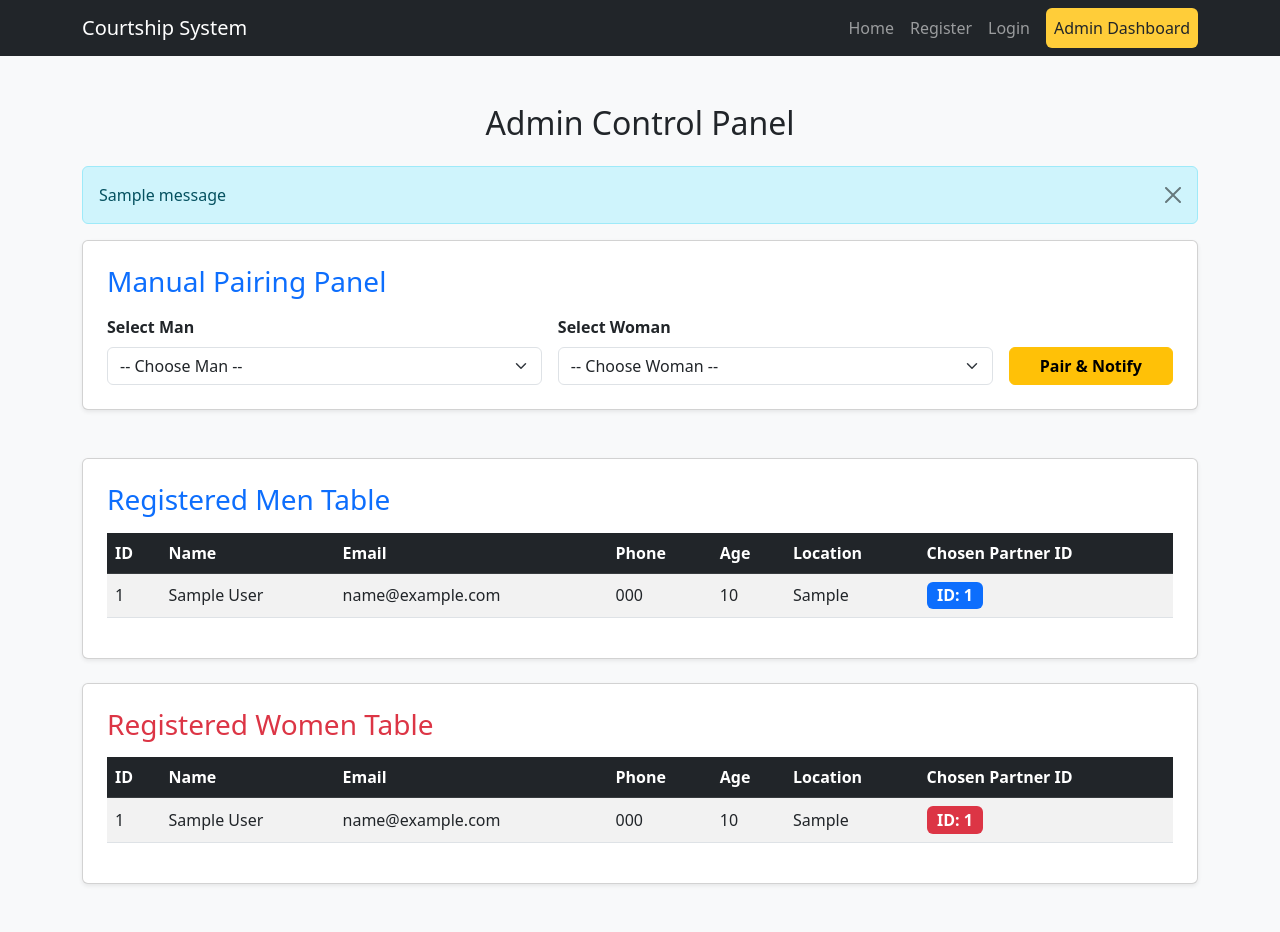
After one commit to maselesimon113-svg/courtship-system, a Flask app: page /admin in a window 1280 px wide. The commit adds this page. Run offline with Flask 3, Linux system fonts and the light colour scheme; the visitor is signed in with stand-in values (Sample User, id 1); tables that the repository leaves empty hold one stand-in row (values such as "Sample post"); one stand-in notice (Sample message) is shown.

Commit message:
Add files via upload

```diff
--- /dev/null
+++ b/templates/admin.html
@@ -0,0 +1,160 @@
+<!DOCTYPE html>
+<html lang="en">
+<head>
+    <meta charset="UTF-8">
+    <meta name="viewport" content="width=device-width, initial-scale=1.0">
+    <title>Admin Dashboard - Courtship System</title>
+    <link href="https://cdn.jsdelivr.net/npm/bootstrap@5.3.0/dist/css/bootstrap.min.css" rel="stylesheet">
+</head>
+<body class="bg-light">
+    <!-- Navigation Bar -->
+    <nav class="navbar navbar-expand-lg navbar-dark bg-dark">
+        <div class="container">
+            <a class="navbar-brand" href="#">Courtship System</a>
+            <div class="navbar-nav ms-auto">
+                <a class="nav-item nav-link" href="{{ url_for('home') }}">Home</a>
+                <a class="nav-item nav-link" href="{{ url_for('register') }}">Register</a>
+                <a class="nav-item nav-link" href="{{ url_for('login') }}">Login</a>
+                <a class="nav-item nav-link btn btn-warning text-dark active ms-2" href="{{ url_for('admin') }}">Admin Dashboard</a>
+            </div>
+        </div>
+    </nav>
+
+    <div class="container my-5">
+        <h2 class="mb-4 text-center">Admin Control Panel</h2>
+
+        <!-- Flash Messages -->
+        {% with messages = get_flashed_messages() %}
+            {% if messages %}
+                {% for message in messages %}
+                    <div class="alert alert-info alert-dismissible fade show" role="alert">
+                        {{ message }}
+                        <button type="button" class="btn-close" data-bs-dismiss="alert" aria-label="Close"></button>
+                    </div>
+                {% endfor %}
+            {% endif %}
+        {% endwith %}
+
+        <!-- Manual Pairing Panel -->
+        <div class="card p-4 shadow-sm mb-5">
+            <h3 class="card-title text-primary mb-3">Manual Pairing Panel</h3>
+            <form action="{{ url_for('pair_users') }}" method="POST" class="row g-3">
+                <div class="col-md-5">
+                    <label class="form-label fw-bold">Select Man</label>
+                    <select name="man_id" class="form-select" required>
+                        <option value="" disabled selected>-- Choose Man --</option>
+                        {% for man in men %}
+                            <option value="{{ man.id }}">
+                                {{ man.full_name }} (Wants ID: {{ man.selected_partner_id or 'None' }})
+                            </option>
+                        {% endfor %}
+                    </select>
+                </div>
+                <div class="col-md-5">
+                    <label class="form-label fw-bold">Select Woman</label>
+                    <select name="woman_id" class="form-select" required>
+                        <option value="" disabled selected>-- Choose Woman --</option>
+                        {% for woman in women %}
+                            <option value="{{ woman.id }}">
+                                {{ woman.full_name }} (Wants ID: {{ woman.selected_partner_id or 'None' }})
+                            </option>
+                        {% endfor %}
+                    </select>
+                </div>
+                <div class="col-md-2 align-self-end">
+                    <button type="submit" class="btn btn-warning w-100 fw-bold">Pair & Notify</button>
+                </div>
+            </form>
+        </div>
+
+        <!-- Registered Men Table -->
+        <div class="card p-4 shadow-sm mb-4">
+            <h3 class="text-primary mb-3">Registered Men Table</h3>
+            <div class="table-responsive">
+                <table class="table table-striped table-hover align-middle">
+                    <thead class="table-dark">
+                        <tr>
+                            <th>ID</th>
+                            <th>Name</th>
+                            <th>Email</th>
+                            <th>Phone</th>
+                            <th>Age</th>
+                            <th>Location</th>
+                            <th>Chosen Partner ID</th>
+                        </tr>
+                    </thead>
+                    <tbody>
+                        {% for man in men %}
+                        <tr>
+                            <td>{{ man.id }}</td>
+                            <td>{{ man.full_name }}</td>
+                            <td>{{ man.email }}</td>
+                            <td>{{ man.phone_number }}</td>
+                            <td>{{ man.age }}</td>
+                            <td>{{ man.location }}</td>
+                            <td>
+                                {% if man.selected_partner_id %}
+                                    <span class="badge bg-primary fs-6">ID: {{ man.selected_partner_id }}</span>
+                                {% else %}
+                                    <span class="badge bg-secondary fs-6">None</span>
+                                {% endif %}
+                            </td>
+                        </tr>
+                        {% else %}
+                        <tr>
+                            <td colspan="7" class="text-center text-muted">No men registered yet.</td>
+                        </tr>
+                        {% endfor %}
+                    </tbody>
+                </table>
+            </div>
+        </div>
+
+        <!-- Registered Women Table -->
+        <div class="card p-4 shadow-sm mb-4">
+            <h3 class="text-danger mb-3">Registered Women Table</h3>
+            <div class="table-responsive">
+                <table class="table table-striped table-hover align-middle">
+                    <thead class="table-dark">
+                        <tr>
+                            <th>ID</th>
+                            <th>Name</th>
+                            <th>Email</th>
+                            <th>Phone</th>
+                            <th>Age</th>
+                            <th>Location</th>
+                            <th>Chosen Partner ID</th>
+                        </tr>
+                    </thead>
+                    <tbody>
+                        {% for woman in women %}
+                        <tr>
+                            <td>{{ woman.id }}</td>
+                            <td>{{ woman.full_name }}</td>
+                            <td>{{ woman.email }}</td>
+                            <td>{{ woman.phone_number }}</td>
+                            <td>{{ woman.age }}</td>
+                            <td>{{ woman.location }}</td>
+                            <td>
+                                {% if woman.selected_partner_id %}
+                                    <span class="badge bg-danger fs-6">ID: {{ woman.selected_partner_id }}</span>
+                                {% else %}
+                                    <span class="badge bg-secondary fs-6">None</span>
+                                {% endif %}
+                            </td>
+                        </tr>
+                        {% else %}
+                        <tr>
+                            <td colspan="7" class="text-center text-muted">No women registered yet.</td>
+                        </tr>
+                        {% endfor %}
+                    </tbody>
+                </table>
+            </div>
+        </div>
+
+    </div>
+
+    <script src="https://cdn.jsdelivr.net/npm/bootstrap@5.3.0/dist/js/bootstrap.bundle.min.js"></script>
+</body>
+</html>
```
Also changed, not shown: templates/admin_login.html (added, +25 -0 lines), templates/base.html (added, +39 -0 lines), templates/dashboard.html (added, +36 -0 lines), templates/login.html (added, +15 -0 lines), templates/register.html (added, +38 -0 lines), templates/index.html (line endings or trailing spaces).
